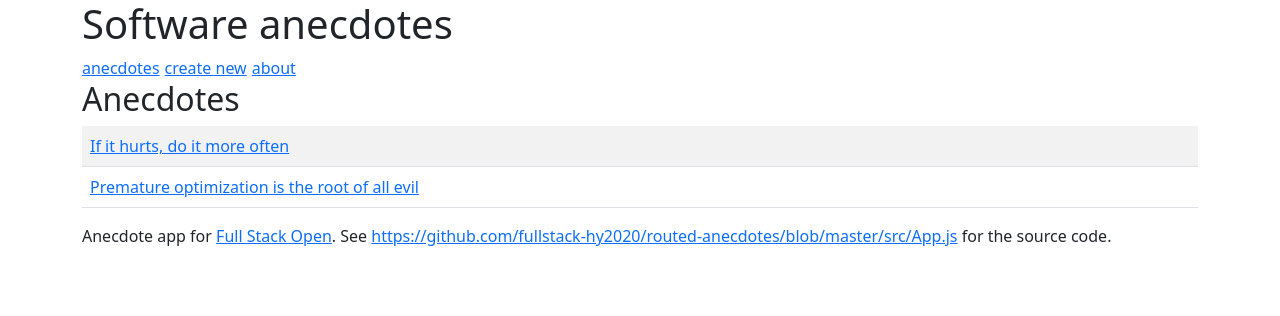
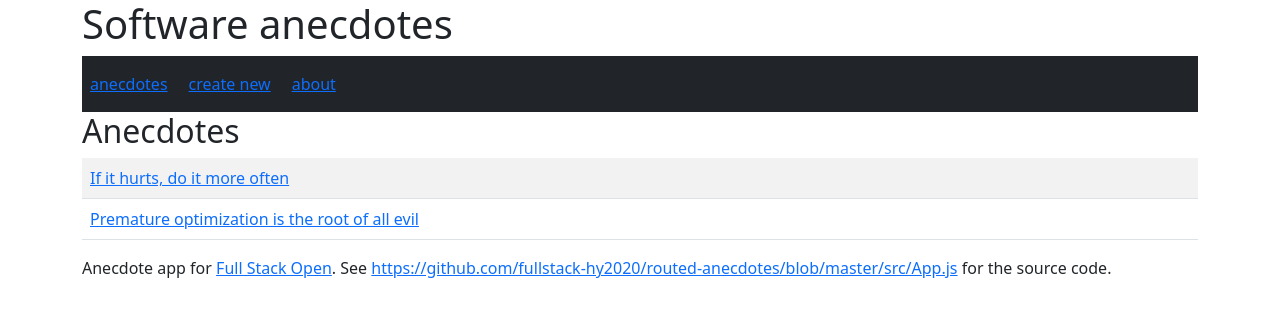
Before and after one commit to virag-ky/FullStackOpen-Part7, a React (Create React App) app in the folder anecdotes/: page / in a window 1280 px wide. Shown: the top 316 px of the page. Built offline with nearby package versions, Linux system fonts and the light colour scheme.

Commit message:
Style navbar

```diff
--- a/anecdotes/src/App.js
+++ b/anecdotes/src/App.js
@@ -1,24 +1,35 @@
 import { useState } from 'react';
 import { Routes, Route, Link, useMatch, useNavigate } from 'react-router-dom';
 import { useField } from './hooks';
-import { Table, Form, Button, Alert } from 'react-bootstrap';
+import { Table, Form, Button, Alert, Navbar, Nav } from 'react-bootstrap';
 
 const Menu = () => {
   const padding = {
     paddingRight: 5,
   };
   return (
-    <div>
+    <Navbar collapseOnSelect expand="lg" bg="dark" variant="dark">
+      <Navbar.Toggle aria-controls="responsive-navbar-nav" />
+      <Navbar.Collapse id="responsive-navbar-nav">
+        <Nav className="me-auto">
+          <Nav.Link as="span">
             <Link style={padding} to="/">
               anecdotes
             </Link>
+          </Nav.Link>
+          <Nav.Link as="span">
             <Link style={padding} to="/create">
               create new
             </Link>
+          </Nav.Link>
+          <Nav.Link as="span">
             <Link style={padding} to="/about">
               about
             </Link>
-    </div>
+          </Nav.Link>
+        </Nav>
+      </Navbar.Collapse>
+    </Navbar>
   );
 };
 
```
Lines whose indentation alone changed are shown as unchanged.
